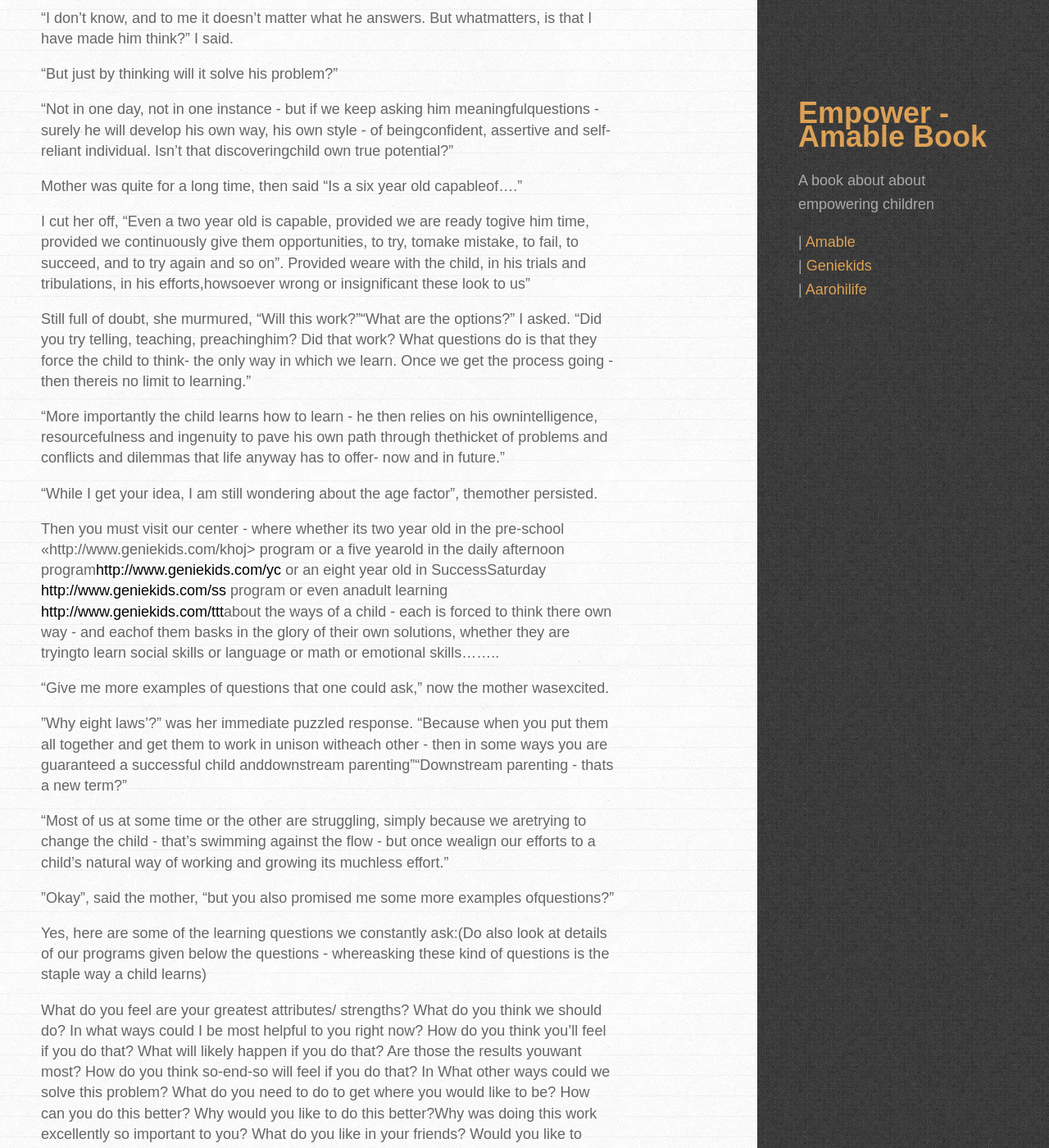
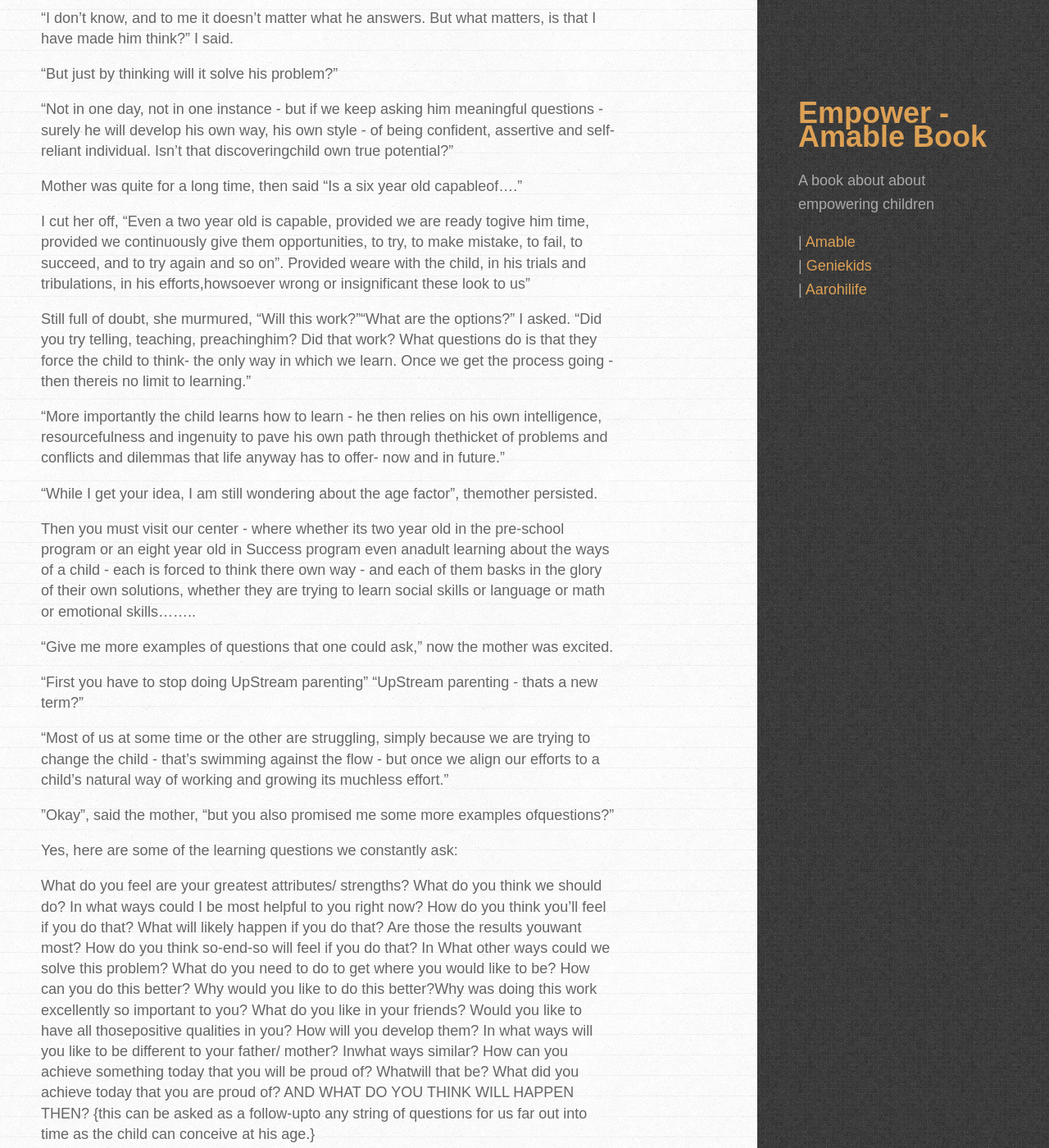
Before and after one commit to amitkaps/empower, a Jekyll site: the page built from _posts/2013-08-10-potential.md, in a window 1280 px wide and 1400 px high, scrolled down 574 px. Shown: the whole window at 82% size. Built offline with Jekyll 4.4.1, drawn with Linux system fonts in a browser that asks for light colours; some web fonts are replaced; some of the changed text lies outside the part shown.

Commit message:
Updated 2013-08-10-potential.md

```diff
--- a/_posts/2013-08-10-potential.md
+++ b/_posts/2013-08-10-potential.md
@@ -17,34 +18,34 @@ For example, I said, "I may ask him after he came home hungry, What did youlearn
 
 Now she was definitely confused, "What do you think he will answer?"
 
-"I don't know, and to me it doesn't matter what he answers. But whatmatters, is that I have made him think?” I said.
+"I don't know, and to me it doesn't matter what he answers. But what matters, is that I have made him think?” I said.
 
 "But just by thinking will it solve his problem?"
 
-"Not in one day, not in one instance - but if we keep asking him meaningfulquestions - surely he will develop his own way, his own style - of beingconfident, assertive and self-reliant individual. Isn't that discoveringchild own true potential?"
+"Not in one day, not in one instance - but if we keep asking him meaningful questions - surely he will develop his own way, his own style - of being confident, assertive and self-reliant individual. Isn't that discoveringchild own true potential?"
 
 Mother was quite for a long time, then said "Is a six year old capableof...."
 
-I cut her off, "Even a two year old is capable, provided we are ready togive him time, provided we continuously give them opportunities, to try, tomake mistake, to fail, to succeed, and to try again and so on". Provided weare with the child, in his trials and tribulations, in his efforts,howsoever wrong or insignificant these look to us"
+I cut her off, "Even a two year old is capable, provided we are ready togive him time, provided we continuously give them opportunities, to try, to  make mistake, to fail, to succeed, and to try again and so on". Provided weare with the child, in his trials and tribulations, in his efforts,howsoever wrong or insignificant these look to us"
 
 Still full of doubt, she murmured, "Will this work?""What are the options?" I asked. "Did you try telling, teaching, preachinghim? Did that work? What questions do is that they force the child to think- the only way in which we learn. Once we get the process going - then thereis no limit to learning.”
 
-"More importantly the child learns how to learn - he then relies on his ownintelligence, resourcefulness and ingenuity to pave his own path through thethicket of problems and conflicts and dilemmas that life anyway has to offer- now and in future."
+"More importantly the child learns how to learn - he then relies on his own intelligence, resourcefulness and ingenuity to pave his own path through thethicket of problems and conflicts and dilemmas that life anyway has to offer- now and in future."
 
 "While I get your idea, I am still wondering about the age factor", themother persisted.
 
-Then you must visit our center - where whether its two year old in the pre-school <<http://www.geniekids.com/khoj> program or a five yearold in the daily afternoon program<http://www.geniekids.com/yc > or an eight year old in SuccessSaturday <http://www.geniekids.com/ss> program or even anadult learning <http://www.geniekids.com/ttt>about the ways of a child - each is forced to think there own way - and eachof them basks in the glory of their own solutions, whether they are tryingto learn social skills or language or math or emotional skills........
+Then you must visit our center - where whether its two year old in the pre-school program or an eight year old in Success program even anadult learning about the ways of a child - each is forced to think there own way - and each of them basks in the glory of their own solutions, whether they are trying to learn social skills or language or math or emotional skills........
 
-"Give me more examples of questions that one could ask," now the mother wasexcited.
+"Give me more examples of questions that one could ask," now the mother was excited.
 
-”Why eight laws'?" was her immediate puzzled response.
-"Because when you put them all together and get them to work in unison witheach other - then in some ways you are guaranteed a successful child anddownstream parenting""Downstream parenting - thats a new term?"
+"First you have to stop doing UpStream parenting"
+"UpStream parenting - thats a new term?"
 
-"Most of us at some time or the other are struggling, simply because we aretrying to change the child - that’s swimming against the flow - but once wealign our efforts to a child's natural way of working and growing its muchless effort."
+"Most of us at some time or the other are struggling, simply because we are trying to change the child - that’s swimming against the flow - but once we align our efforts to a child's natural way of working and growing its muchless effort."
 
 ”Okay”, said the mother, “but you also promised me some more examples ofquestions?”
 
-Yes, here are some of the learning questions we constantly ask:(Do also look at details of our programs given below the questions - whereasking these kind of questions is the staple way a child learns)
+Yes, here are some of the learning questions we constantly ask:
 
 What do you feel are your greatest attributes/ strengths?
 What do you think we should do?
@@ -58,4 +59,4 @@ How can you do this better? Why would you like to do this better?Why was doing t
 What do you like in your friends? Would you like to have all thosepositive qualities in you? How will you develop them?
 In what ways will you like to be different to your father/ mother? Inwhat ways similar?
 How can you achieve something today that you will be proud of? Whatwill that be? What did you achieve today that you are proud of?
-AND WHAT DO YOU THINK WILL HAPPEN THEN? {this can be asked as a follow-upto any string of questions for us far out into time as the child canconceive at his age.}
+AND WHAT DO YOU THINK WILL HAPPEN THEN? {this can be asked as a follow-upto any string of questions for us far out into time as the child can conceive at his age.}
```
Also changed, not shown: other parts of _posts/2013-08-10-potential.md (+2 -1 lines).
